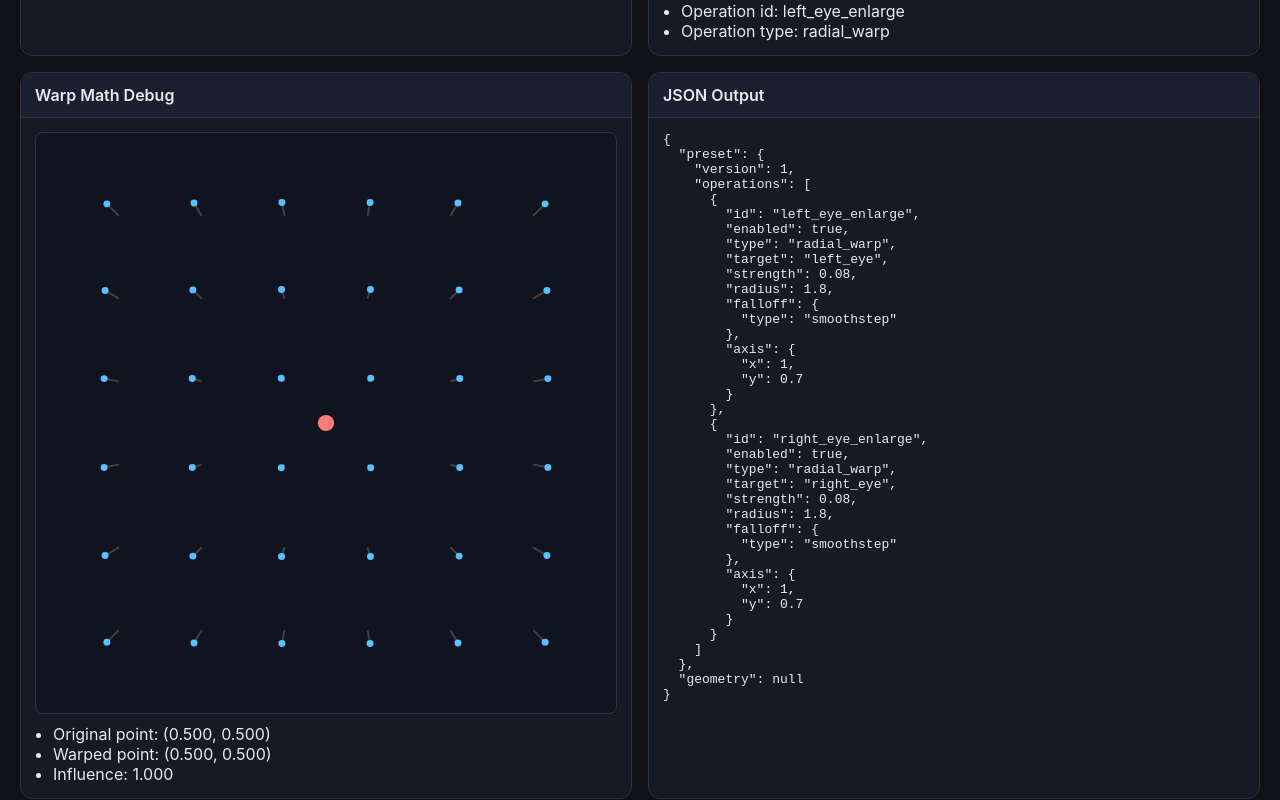
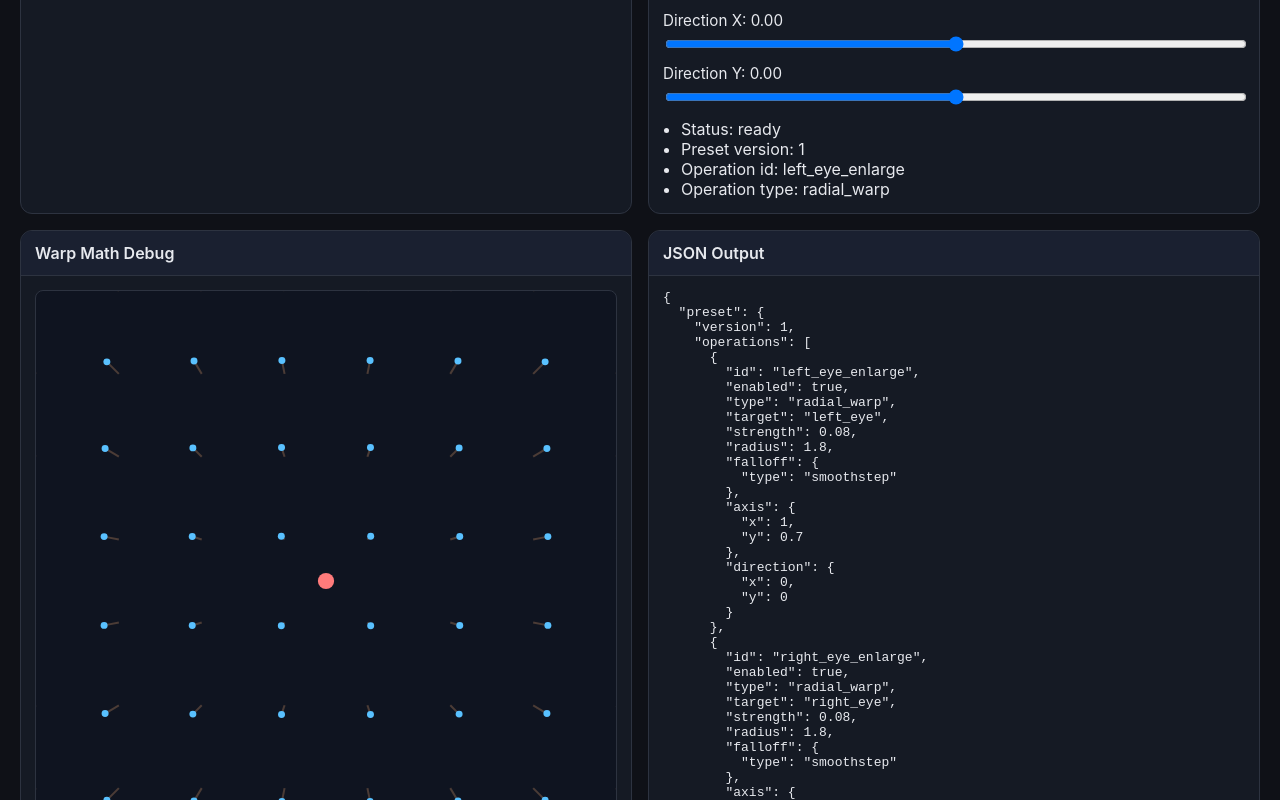
Before and after one commit to officeutq/bae-ar-lab, a React (Vite) app: page / in a window 1280 px wide. Shown: the part 2020-2820 px from the top of the page. Built offline with nearby package versions, Linux system fonts and the light colour scheme.

Commit message:
Add directional_warp operation across CPU/GPU and UI

```diff
--- a/src/algorithms/defaultPreset.ts
+++ b/src/algorithms/defaultPreset.ts
@@ -17,6 +17,10 @@ export const defaultWarpPreset: WarpPreset = {
         x: 1,
         y: 0.7,
       },
+      direction: {
+        x: 0,
+        y: 0,
+      },
     },
     {
       id: 'right_eye_enlarge',
@@ -32,6 +36,10 @@ export const defaultWarpPreset: WarpPreset = {
         x: 1,
         y: 0.7,
       },
+      direction: {
+        x: 0,
+        y: 0,
+      },
     },
   ],
 };
--- a/src/app/App.tsx
+++ b/src/app/App.tsx
@@ -2,7 +2,7 @@ import { useEffect, useMemo, useState, type MouseEvent } from 'react';
 import type { WarpFalloffType } from '@app-types/preset';
 import { defaultWarpPreset } from '@algorithms/defaultPreset';
 import { createInitialPipelineState } from '@engine/pipeline';
-import { applyRadialWarp } from '@engine/math/warp/applyRadialWarp';
+import { applyWarpOperations } from '@engine/math/warp/applyWarpOperations';
 import { Panel } from '@ui/Panel';
 import { ControlPanel } from '@ui/panels/ControlPanel';
 import { JsonOutputPanel } from '@ui/panels/JsonOutputPanel';
@@ -57,6 +57,9 @@ export function App() {
   const updateFalloffType = (falloffType: WarpFalloffType) => {
     setActivePreset((currentPreset) => ({ ...currentPreset, operations: currentPreset.operations.map((operation, index) => index === activeOperationIndex ? { ...operation, falloff: { type: falloffType } } : operation) }));
   };
+  const updateDirection = (directionKey: 'x' | 'y', value: number) => {
+    setActivePreset((currentPreset) => ({ ...currentPreset, operations: currentPreset.operations.map((operation, index) => index === activeOperationIndex ? { ...operation, direction: { ...operation.direction, [directionKey]: value } } : operation) }));
+  };
   const addOperation = () => {
     const newOperation: WarpOperation = {
       id: `operation_${Date.now()}`,
@@ -67,6 +70,7 @@ export function App() {
       radius: 1,
       falloff: { type: 'smoothstep' },
       axis: { x: 1, y: 1 },
+      direction: { x: 0, y: 0 },
     };
     setActivePreset((currentPreset) => {
       const nextIndex = currentPreset.operations.length;
@@ -158,11 +162,13 @@ export function App() {
 
   const debugOperation = activeOperation;
   const debugCenter = { x: 0.5, y: 0.5 };
-  const debugWarpResult = applyRadialWarp({ uv: debugUv, center: debugCenter, radius: debugOperation?.radius ?? 1, strength: debugOperation?.strength ?? 0, axis: debugOperation?.axis ?? { x: 1, y: 1 }, falloff: debugOperation?.falloff.type ?? 'smoothstep' });
+  const debugWarpResult = applyWarpOperations(debugUv, debugOperation ? [debugOperation] : [], {
+    leftEyeCenter: debugCenter, rightEyeCenter: debugCenter, mouthCenter: debugCenter, noseCenter: debugCenter, faceCenter: debugCenter, leftEyeWidth: 1, rightEyeWidth: 1, mouthWidth: 1, faceWidth: 1,
+  });
   const debugGridPoints = Array.from({ length: DEBUG_GRID_SIZE * DEBUG_GRID_SIZE }, (_, index) => {
     const gx = index % DEBUG_GRID_SIZE; const gy = Math.floor(index / DEBUG_GRID_SIZE); const uv = { x: gx / (DEBUG_GRID_SIZE - 1), y: gy / (DEBUG_GRID_SIZE - 1) };
-    const warped = applyRadialWarp({ uv, center: debugCenter, radius: debugOperation?.radius ?? 1, strength: debugOperation?.strength ?? 0, axis: debugOperation?.axis ?? { x: 1, y: 1 }, falloff: debugOperation?.falloff.type ?? 'smoothstep' });
-    return { uv, warpedUv: warped.warpedUv };
+    const warpedUv = applyWarpOperations(uv, debugOperation ? [debugOperation] : [], { leftEyeCenter: debugCenter, rightEyeCenter: debugCenter, mouthCenter: debugCenter, noseCenter: debugCenter, faceCenter: debugCenter, leftEyeWidth: 1, rightEyeWidth: 1, mouthWidth: 1, faceWidth: 1 });
+    return { uv, warpedUv };
   });
 
   return (
@@ -172,8 +178,8 @@ export function App() {
         <SourcePreviewPanel videoRef={runtime.refs.videoRef} overlayCanvasRef={runtime.refs.overlayCanvasRef} cameraState={runtime.state.cameraState} landmarkerState={runtime.state.landmarkerState} cameraErrorMessage={runtime.state.cameraErrorMessage} />
         <ProcessedPreviewPanel processedCanvasRef={runtime.refs.processedCanvasRef} rendererState={runtime.state.rendererState} rendererMode={rendererMode} />
         <Panel title="Face Detection Status"><ul><li>Face: {runtime.state.landmarkFrame?.detected ? 'detected' : 'not detected'}</li><li>Landmark count: {runtime.state.landmarkFrame?.landmarkCount ?? 0}</li><li>Face count: {runtime.state.landmarkFrame?.faceCount ?? 0}</li><li>Frame: {runtime.state.landmarkFrame?.frameCount ?? 0}</li><li>Timestamp (ms): {Math.round(runtime.state.landmarkFrame?.timestampMs ?? 0)}</li></ul></Panel>
-        <ControlPanel activePreset={activePreset} presetNameInput={presetNameInput} setPresetNameInput={setPresetNameInput} presets={presets} activeStoredPresetId={activeStoredPresetId} onSavePreset={onSavePreset} onCreatePreset={onCreatePreset} onDeletePreset={onDeletePreset} onRenamePreset={onRenamePreset} onLoadPreset={onLoadPreset} onExportPreset={onExportPreset} onImportPresetText={onImportPresetText} presetMessage={presetMessage} pipelineStatus={pipelineState.status} onStartCamera={runtime.actions.startCamera} onStopCamera={runtime.actions.stopCamera} cameraState={runtime.state.cameraState} showLandmarks={showLandmarks} setShowLandmarks={setShowLandmarks} showCenters={showCenters} setShowCenters={setShowCenters} showWarpInfluence={showWarpInfluence} setShowWarpInfluence={setShowWarpInfluence} showWarpCenter={showWarpCenter} setShowWarpCenter={setShowWarpCenter} showFalloffRings={showFalloffRings} setShowFalloffRings={setShowFalloffRings} rendererMode={rendererMode} setRendererMode={setRendererMode} activeOperationIndex={activeOperationIndex} setActiveOperationIndex={setActiveOperationIndex} addOperation={addOperation} removeOperation={removeOperation} updateOperation={updateOperation} updateAxis={updateAxis} updateFalloffType={updateFalloffType} />
-        <WarpMathDebugPanel debugUv={debugUv} debugCenter={debugCenter} debugWarpResult={debugWarpResult} debugGridPoints={debugGridPoints} onMouseMove={(event: MouseEvent<HTMLDivElement>) => { const rect = event.currentTarget.getBoundingClientRect(); setDebugUv({ x: clamp01((event.clientX - rect.left) / Math.max(1, rect.width)), y: clamp01((event.clientY - rect.top) / Math.max(1, rect.height)) }); }} />
+        <ControlPanel activePreset={activePreset} presetNameInput={presetNameInput} setPresetNameInput={setPresetNameInput} presets={presets} activeStoredPresetId={activeStoredPresetId} onSavePreset={onSavePreset} onCreatePreset={onCreatePreset} onDeletePreset={onDeletePreset} onRenamePreset={onRenamePreset} onLoadPreset={onLoadPreset} onExportPreset={onExportPreset} onImportPresetText={onImportPresetText} presetMessage={presetMessage} pipelineStatus={pipelineState.status} onStartCamera={runtime.actions.startCamera} onStopCamera={runtime.actions.stopCamera} cameraState={runtime.state.cameraState} showLandmarks={showLandmarks} setShowLandmarks={setShowLandmarks} showCenters={showCenters} setShowCenters={setShowCenters} showWarpInfluence={showWarpInfluence} setShowWarpInfluence={setShowWarpInfluence} showWarpCenter={showWarpCenter} setShowWarpCenter={setShowWarpCenter} showFalloffRings={showFalloffRings} setShowFalloffRings={setShowFalloffRings} rendererMode={rendererMode} setRendererMode={setRendererMode} activeOperationIndex={activeOperationIndex} setActiveOperationIndex={setActiveOperationIndex} addOperation={addOperation} removeOperation={removeOperation} updateOperation={updateOperation} updateAxis={updateAxis} updateFalloffType={updateFalloffType} updateDirection={updateDirection} />
+        <WarpMathDebugPanel debugUv={debugUv} debugCenter={debugCenter} debugWarpResult={{ warpedUv: debugWarpResult, influence: 0 }} debugGridPoints={debugGridPoints} onMouseMove={(event: MouseEvent<HTMLDivElement>) => { const rect = event.currentTarget.getBoundingClientRect(); setDebugUv({ x: clamp01((event.clientX - rect.left) / Math.max(1, rect.width)), y: clamp01((event.clientY - rect.top) / Math.max(1, rect.height)) }); }} />
         <JsonOutputPanel preset={pipelineState.activePreset} geometry={runtime.state.faceGeometry} />
       </div>
     </main>
--- /dev/null
+++ b/src/engine/math/warp/applyDirectionalWarp.ts
@@ -0,0 +1,33 @@
+import { computeWarpInfluence } from './computeWarpInfluence';
+import type { Vec2 } from './types';
+import type { WarpFalloffType } from '@app-types/preset';
+
+const EPSILON = 1e-6;
+
+export type DirectionalWarpInput = {
+  uv: Vec2;
+  center: Vec2;
+  radius: number;
+  strength: number;
+  axis: Vec2;
+  direction: Vec2;
+  falloff: WarpFalloffType;
+};
+
+export function applyDirectionalWarp(input: DirectionalWarpInput) {
+  const axisX = Math.max(EPSILON, Math.abs(input.axis.x));
+  const axisY = Math.max(EPSILON, Math.abs(input.axis.y));
+  const radius = Math.max(EPSILON, input.radius);
+  const dx = input.uv.x - input.center.x;
+  const dy = input.uv.y - input.center.y;
+  const distance = Math.hypot(dx / axisX, dy / axisY);
+  const influence = computeWarpInfluence(distance / radius, input.falloff);
+
+  return {
+    warpedUv: {
+      x: input.uv.x + input.direction.x * input.strength * influence,
+      y: input.uv.y + input.direction.y * input.strength * influence,
+    },
+    influence,
+  };
+}
--- /dev/null
+++ b/src/engine/math/warp/applyWarpOperations.ts
@@ -0,0 +1,44 @@
+import type { WarpOperation } from '@app-types/preset';
+import type { FaceGeometry } from '@engine/geometry/types';
+import { getWarpTargetGeometry } from '@engine/render/getWarpTargetGeometry';
+import { applyDirectionalWarp } from './applyDirectionalWarp';
+import { applyRadialWarp } from './applyRadialWarp';
+import type { Vec2 } from './types';
+
+const FALLBACK_SIZE = 0.05;
+const clamp01 = (value: number) => Math.min(1, Math.max(0, value));
+
+export function getEnabledWarpOperations(operations: WarpOperation[]): WarpOperation[] {
+  return operations.filter((operation) => operation.enabled);
+}
+
+export function applyWarpOperations(uv: Vec2, operations: WarpOperation[], geometry: FaceGeometry): Vec2 {
+  const enabledOperations = getEnabledWarpOperations(operations);
+
+  return enabledOperations.reduce<Vec2>((currentUv, operation) => {
+    const target = getWarpTargetGeometry(operation.target, geometry);
+    const warpCenter = { x: clamp01(target.center.x), y: clamp01(target.center.y) };
+    const warpRadius = Math.max(FALLBACK_SIZE, target.baseSize) * operation.radius;
+
+    if (operation.type === 'directional_warp') {
+      return applyDirectionalWarp({
+        uv: currentUv,
+        center: warpCenter,
+        radius: warpRadius,
+        strength: operation.strength,
+        axis: operation.axis,
+        direction: operation.direction,
+        falloff: operation.falloff.type,
+      }).warpedUv;
+    }
+
+    return applyRadialWarp({
+      uv: currentUv,
+      center: warpCenter,
+      radius: warpRadius,
+      strength: operation.strength,
+      axis: operation.axis,
+      falloff: operation.falloff.type,
+    }).warpedUv;
+  }, uv);
+}
--- a/src/engine/render/createCpuWarpRenderer.ts
+++ b/src/engine/render/createCpuWarpRenderer.ts
@@ -1,6 +1,6 @@
 import type { WarpOperation } from '@app-types/preset';
 import type { FaceGeometry } from '@engine/geometry/types';
-import { applyRadialWarpOperations } from '@engine/math/warp/applyRadialWarpOperations';
+import { applyWarpOperations } from '@engine/math/warp/applyWarpOperations';
 const PREVIEW_WIDTH = 320;
 
 function clamp01(value: number) {
@@ -60,7 +60,7 @@ export function createCpuWarpRenderer() {
       const v = y / Math.max(1, targetHeight - 1);
       for (let x = 0; x < targetWidth; x += 1) {
         const u = x / Math.max(1, targetWidth - 1);
-        const warpedUv = applyRadialWarpOperations({ x: u, y: v }, operations, geometry);
+        const warpedUv = applyWarpOperations({ x: u, y: v }, operations, geometry);
 
         const sx = Math.round(clamp01(warpedUv.x) * (targetWidth - 1));
         const sy = Math.round(clamp01(warpedUv.y) * (targetHeight - 1));
--- a/src/engine/webgl/createWebglRenderer.ts
+++ b/src/engine/webgl/createWebglRenderer.ts
@@ -48,10 +48,12 @@ export function createWebglRenderer({ video, canvas, getOperations, getFaceGeome
   const warpRadiiLocation = gl.getUniformLocation(program, 'uWarpRadii');
   const warpStrengthsLocation = gl.getUniformLocation(program, 'uWarpStrengths');
   const warpAxesLocation = gl.getUniformLocation(program, 'uWarpAxes');
+  const warpDirectionsLocation = gl.getUniformLocation(program, 'uWarpDirections');
+  const operationTypesLocation = gl.getUniformLocation(program, 'uOperationTypes');
   const falloffTypesLocation = gl.getUniformLocation(program, 'uFalloffTypes');
   const enabledOpsLocation = gl.getUniformLocation(program, 'uEnabledOps');
 
-  if (positionLocation < 0 || !videoTextureLocation || !warpCentersLocation || !warpRadiiLocation || !warpStrengthsLocation || !warpAxesLocation || !falloffTypesLocation || !enabledOpsLocation) {
+  if (positionLocation < 0 || !videoTextureLocation || !warpCentersLocation || !warpRadiiLocation || !warpStrengthsLocation || !warpAxesLocation || !warpDirectionsLocation || !operationTypesLocation || !falloffTypesLocation || !enabledOpsLocation) {
     gl.deleteProgram(program);
     throw new Error('Failed to resolve shader attributes or uniforms.');
   }
@@ -116,17 +118,22 @@ export function createWebglRenderer({ video, canvas, getOperations, getFaceGeome
       const warpRadii = new Float32Array(MAX_OPERATIONS);
       const warpStrengths = new Float32Array(MAX_OPERATIONS);
       const warpAxes = new Float32Array(MAX_OPERATIONS * 2);
+      const warpDirections = new Float32Array(MAX_OPERATIONS * 2);
+      const operationTypes = new Int32Array(MAX_OPERATIONS);
       const falloffTypes = new Int32Array(MAX_OPERATIONS);
       const enabledOps = new Int32Array(MAX_OPERATIONS);
 
       for (let i = 0; i < MAX_OPERATIONS; i += 1) {
         warpAxes[i * 2] = 1;
         warpAxes[i * 2 + 1] = 1;
+        warpDirections[i * 2] = 0;
+        warpDirections[i * 2 + 1] = 0;
+        operationTypes[i] = 0;
         falloffTypes[i] = 1;
       }
 
       if (geometry) {
-        const operations = getOperations().filter((operation) => operation.enabled && operation.type === 'radial_warp').slice(0, MAX_OPERATIONS);
+        const operations = getOperations().filter((operation) => operation.enabled).slice(0, MAX_OPERATIONS);
 
         operations.forEach((operation, index) => {
           const target = getWarpTargetGeometry(operation.target, geometry);
@@ -136,9 +143,12 @@ export function createWebglRenderer({ video, canvas, getOperations, getFaceGeome
           const warpStrength = operation.strength;
           const warpAxisX = Math.max(0.0001, operation.axis.x);
           const warpAxisY = Math.max(0.0001, operation.axis.y);
+          const directionX = operation.direction.x;
+          const directionY = operation.direction.y;
+          const operationType = operation.type === 'directional_warp' ? 1 : 0;
           const falloffType = getFalloffUniformValue(operation.falloff.type);
 
-          if (![warpCenterX, warpCenterY, warpRadius, warpStrength, warpAxisX, warpAxisY].every(Number.isFinite)) {
+          if (![warpCenterX, warpCenterY, warpRadius, warpStrength, warpAxisX, warpAxisY, directionX, directionY].every(Number.isFinite)) {
             return;
           }
 
@@ -148,6 +158,9 @@ export function createWebglRenderer({ video, canvas, getOperations, getFaceGeome
           warpStrengths[index] = warpStrength;
           warpAxes[index * 2] = warpAxisX;
           warpAxes[index * 2 + 1] = warpAxisY;
+          warpDirections[index * 2] = directionX;
+          warpDirections[index * 2 + 1] = directionY;
+          operationTypes[index] = operationType;
           falloffTypes[index] = falloffType;
           enabledOps[index] = 1;
         });
@@ -158,6 +171,8 @@ export function createWebglRenderer({ video, canvas, getOperations, getFaceGeome
       gl.uniform1fv(warpRadiiLocation, warpRadii);
       gl.uniform1fv(warpStrengthsLocation, warpStrengths);
       gl.uniform2fv(warpAxesLocation, warpAxes);
+      gl.uniform2fv(warpDirectionsLocation, warpDirections);
+      gl.uniform1iv(operationTypesLocation, operationTypes);
       gl.uniform1iv(falloffTypesLocation, falloffTypes);
       gl.uniform1iv(enabledOpsLocation, enabledOps);
       gl.bindVertexArray(vao);
--- a/src/ui/panels/ControlPanel.tsx
+++ b/src/ui/panels/ControlPanel.tsx
@@ -1,4 +1,4 @@
-import type { WarpFalloffType, WarpPreset, WarpTarget } from '@app-types/preset';
+import type { WarpFalloffType, WarpOperationType, WarpPreset, WarpTarget } from '@app-types/preset';
 import type { StoredPreset } from '@engine/presets/types';
 import type { RendererMode } from '@engine/render/types';
 import { Panel } from '@ui/Panel';
@@ -29,6 +29,7 @@ type Props = {
   updateOperation: <K extends keyof WarpPreset['operations'][number]>(key: K, value: WarpPreset['operations'][number][K]) => void;
   updateAxis: (axisKey: 'x' | 'y', value: number) => void;
   updateFalloffType: (type: WarpFalloffType) => void;
+  updateDirection: (directionKey: 'x' | 'y', value: number) => void;
   presetNameInput: string;
   setPresetNameInput: (name: string) => void;
   presets: StoredPreset[];
@@ -107,6 +108,11 @@ export function ControlPanel(props: Props) {
           <input type="text" value={op?.id ?? ''} onChange={(e) => props.updateOperation('id', e.target.value)} />
         </label>
         <label><input type="checkbox" checked={op?.enabled ?? false} onChange={(e) => props.updateOperation('enabled', e.target.checked)} />Operation enabled</label>
+        <label>Operation type
+          <select value={op?.type ?? 'radial_warp'} onChange={(e) => props.updateOperation('type', e.target.value as WarpOperationType)}>
+            <option value="radial_warp">radial_warp</option><option value="directional_warp">directional_warp</option>
+          </select>
+        </label>
         <label>Target
           <select value={op?.target ?? 'left_eye'} onChange={(e) => props.updateOperation('target', e.target.value as WarpTarget)}>
             <option value="left_eye">left_eye</option><option value="right_eye">right_eye</option><option value="face_center">face_center</option><option value="mouth">mouth</option><option value="nose">nose</option>
@@ -130,6 +136,12 @@ export function ControlPanel(props: Props) {
         <label>Axis Y: {(op?.axis.y ?? 0).toFixed(2)}
           <input type="range" min={0} max={2} step={0.05} value={op?.axis.y ?? 1} onChange={(e) => props.updateAxis('y', Number(e.target.value))} />
         </label>
+        <label>Direction X: {(op?.direction.x ?? 0).toFixed(2)}
+          <input type="range" min={-2} max={2} step={0.05} value={op?.direction.x ?? 0} onChange={(e) => props.updateDirection('x', Number(e.target.value))} />
+        </label>
+        <label>Direction Y: {(op?.direction.y ?? 0).toFixed(2)}
+          <input type="range" min={-2} max={2} step={0.05} value={op?.direction.y ?? 0} onChange={(e) => props.updateDirection('y', Number(e.target.value))} />
+        </label>
       </div>
       <ul>
         <li>Status: {props.pipelineStatus}</li>
```
Also changed, not shown: src/engine/overlay/createWarpVisualization.ts (+28 -0 lines), src/types/preset.ts (+7 -1 lines), src/engine/webgl/shaders/video.frag.glsl.
